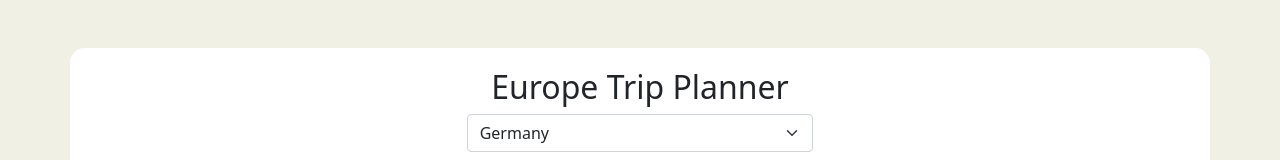
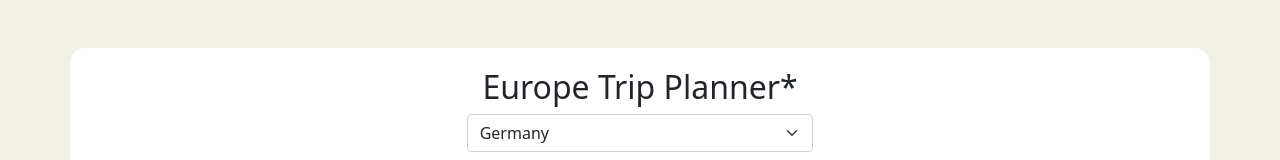
Before and after one commit to rajkrrai/Europe-Travel-Planner, a website: page index.html in a window 1280 px wide. Shown: the top 160 px of the page. Drawn offline with nearby package versions, Linux system fonts and the light colour scheme.

```diff
--- a/index.html
+++ b/index.html
@@ -15,7 +15,7 @@
   </head>
   <body>
     <div class="container">
-      <h2 class="text-center">Europe Trip Planner</h2>
+      <h2 class="text-center">Europe Trip Planner*</h2>
 
       <!-- country list and form -->
       <div class="dropdown col-lg-4 mx-auto">
```
